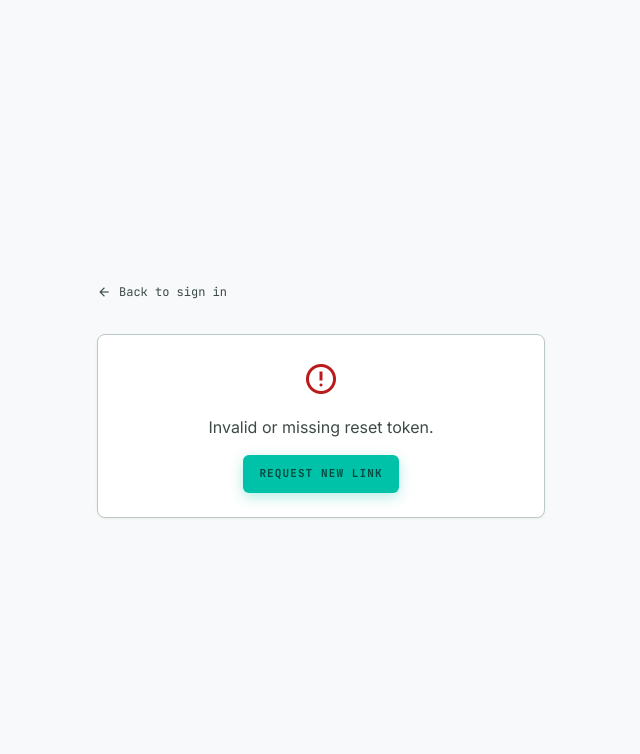
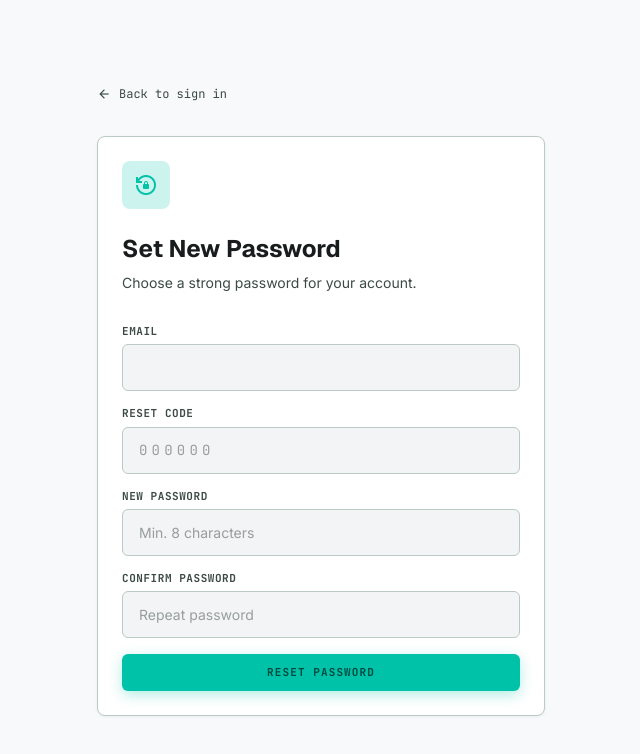
Before and after one commit to Nazmussakib247/CSE4204-8B-T04-Enterprise-Nexus-Multi-Agent-AI-Business-Automation-OS-with-Security-Intelligence, a Next.js app in the folder frontend/: page /reset-password in a window 1280 px wide. Shown: the top 754 px of the page, without its empty margins (319-959 px from the left). Built offline with nearby package versions, Linux system fonts and the light colour scheme; no server answers.

Commit message:
feat(ui): update page in frontend\src\app\(auth)\reset-password

```diff
--- a/frontend/src/app/(auth)/reset-password/page.tsx
+++ b/frontend/src/app/(auth)/reset-password/page.tsx
@@ -9,7 +9,9 @@ import { authApi, getApiErrorMessage } from '@/lib/api'
 function ResetPasswordForm() {
   const params = useSearchParams()
   const router = useRouter()
-  const token = params.get('token') || ''
+  const emailFromLink = params.get('email') || ''
+  const [email, setEmail] = useState(emailFromLink)
+  const [code, setCode] = useState('')
   const [password, setPassword] = useState('')
   const [confirm, setConfirm] = useState('')
   const [loading, setLoading] = useState(false)
@@ -25,31 +27,21 @@ function ResetPasswordForm() {
       toast.error('Passwords do not match')
       return
     }
-    if (!token) {
-      toast.error('Invalid reset link')
+    if (!email || !/^\d{6}$/.test(code)) {
+      toast.error('Enter your email and six-digit reset code')
       return
     }
     setLoading(true)
     try {
-      await authApi.resetPassword(token, password)
+      await authApi.resetPassword(email, code, password)
       setDone(true)
       toast.success('Password reset! Redirecting to login...')
       setTimeout(() => router.push('/login'), 2000)
     } catch (err) {
-      toast.error(getApiErrorMessage(err, 'Reset failed. Link may have expired.'))
+      toast.error(getApiErrorMessage(err, 'Reset failed. Code may have expired.'))
     } finally {
       setLoading(false)
     }
-  }
-
-  if (!token) {
-    return (
-      <div className="card text-center">
-        <span className="material-symbols-outlined text-4xl text-error mb-4 block">error</span>
-        <p className="text-on-surface-variant">Invalid or missing reset token.</p>
-        <Link href="/forgot-password" className="btn-primary mt-4 inline-block">Request new link</Link>
-      </div>
-    )
   }
 
   return (
@@ -64,6 +56,8 @@ function ResetPasswordForm() {
 
       {!done && (
         <form onSubmit={handleSubmit} className="space-y-sm">
+          <div><label className="font-mono text-label-caps uppercase tracking-wider text-on-surface-variant block mb-1.5">Email</label><input type="email" value={email} onChange={(e) => setEmail(e.target.value)} className="input-field" /></div>
+          <div><label className="font-mono text-label-caps uppercase tracking-wider text-on-surface-variant block mb-1.5">Reset Code</label><input inputMode="numeric" value={code} onChange={(e) => setCode(e.target.value.replace(/\D/g, '').slice(0, 6))} placeholder="000000" className="input-field font-mono tracking-[0.3em]" /></div>
           <div>
             <label className="font-mono text-label-caps uppercase tracking-wider text-on-surface-variant block mb-1.5">
               New Password
```
